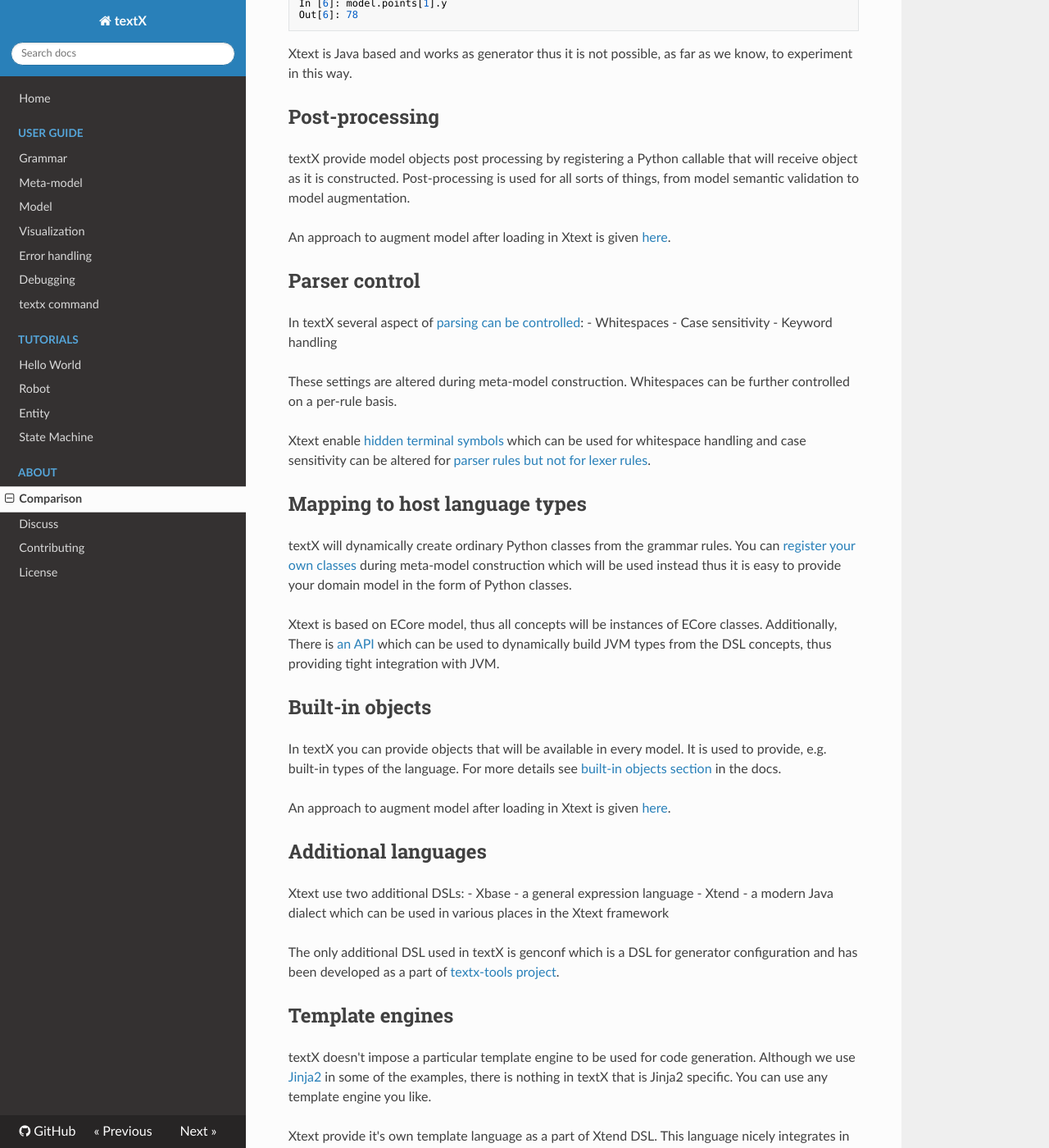
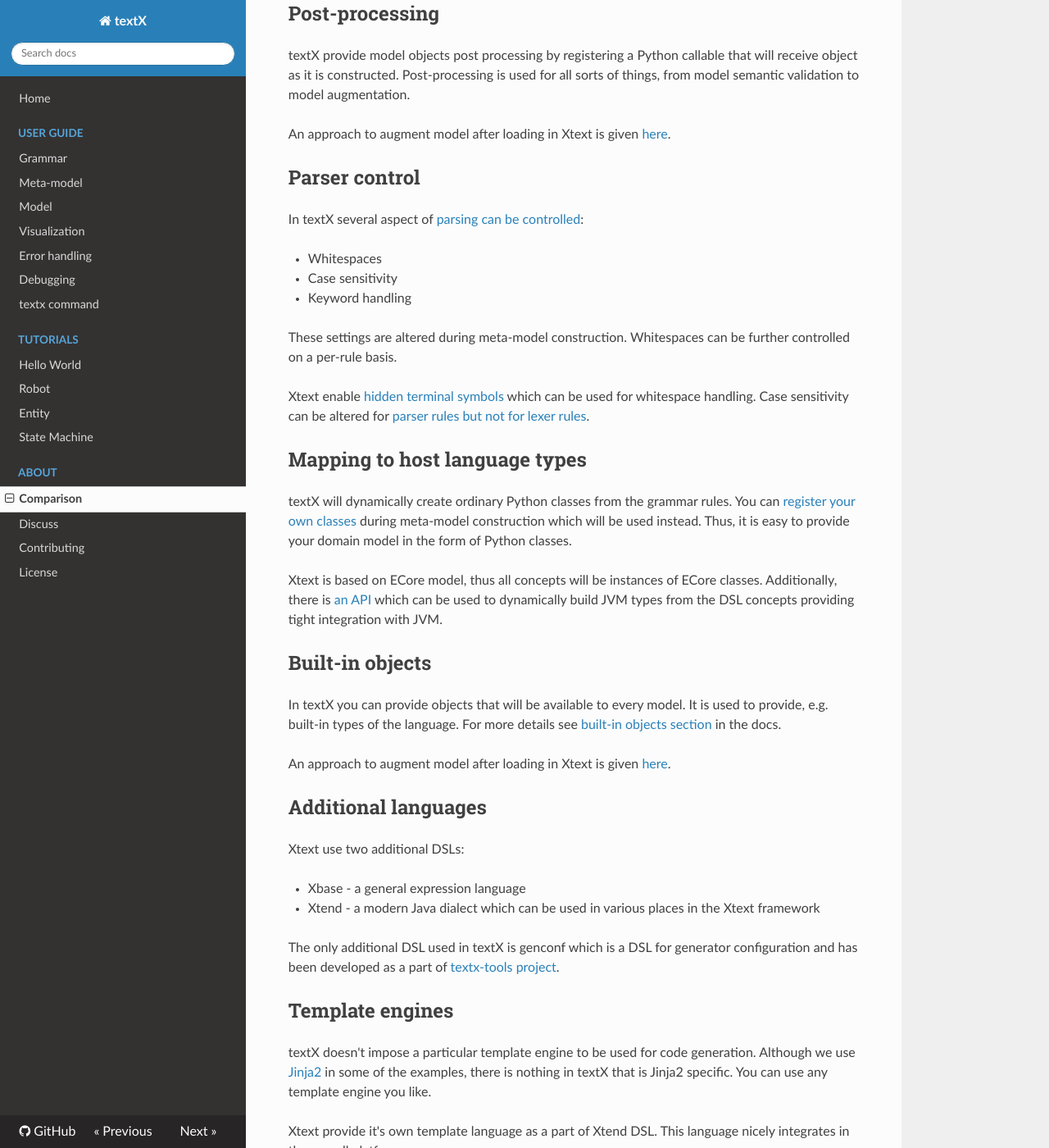
Before and after one commit to textX/textX, an MkDocs documentation site: the page built from docs/about/comparison.md, in a window 1280 px wide and 1400 px high, scrolled down 6414 px. Shown: the whole window at 82% size. Built offline with MkDocs 1.6.1, drawn with Linux system fonts in a browser that asks for light colours; nearby versions of some CDN libraries; old or Windows-style settings are respelled for this version of MkDocs; some of the changed text lies outside the part shown.

Commit message:
Style fixes in comparison section

````diff
--- a/docs/about/comparison.md
+++ b/docs/about/comparison.md
@@ -138,7 +138,7 @@
 In textX:
 
     ASCII:
-    /0x[0-7]([0-9]|[A-F])/;
+        /0x[0-7]([0-9]|[A-F])/;
 
 Literal Regex match can be used anywhere a regular match rule can be used.
 
@@ -298,16 +298,7 @@
 
 Example ipython session:
 
-```python
-Python 3.5.2 (default, Jun 28 2016, 08:46:01)
-Type "copyright", "credits" or "license" for more information.
-
-IPython 5.0.0 -- An enhanced Interactive Python.
-?         -> Introduction and overview of IPython's features.
-%quickref -> Quick reference.
-help      -> Python's own help system.
-object?   -> Details about 'object', use 'object??' for extra details.
-
+```ipython
 In [1]: from textx.metamodel import metamodel_from_str
 
 In [2]: mm = metamodel_from_str("""
@@ -348,16 +339,17 @@
 
 In textX several aspect of [parsing can be
 controlled](../metamodel#parser-configuration):
+
 - Whitespaces
 - Case sensitivity
 - Keyword handling
 
-These settings are altered during meta-model construction.
-Whitespaces can be further controlled on a per-rule basis.
+These settings are altered during meta-model construction.  Whitespaces can be
+further controlled on a per-rule basis.
 
 Xtext enable [hidden terminal
 symbols](http://www.eclipse.org/Xtext/documentation/301_grammarlanguage.html#hidden-terminals)
-which can be used for whitespace handling and case sensitivity can be altered
+which can be used for whitespace handling. Case sensitivity can be altered
 for [parser rules but not for lexer
 rules](http://stackoverflow.com/questions/30889847/match-string-in-xtext-regardless-of-upper-lower-case).
 
@@ -366,18 +358,18 @@
 
 textX will dynamically create ordinary Python classes from the grammar rules.
 You can [register your own classes](../metamodel#custom-classes) during
-meta-model construction which will be used instead thus it is easy to provide
+meta-model construction which will be used instead. Thus, it is easy to provide
 your domain model in the form of Python classes.
 
 Xtext is based on ECore model, thus all concepts will be instances of ECore
-classes. Additionally, There is [an
+classes. Additionally, there is [an
 API](http://www.eclipse.org/Xtext/documentation/305_xbase.html) which can be
-used to dynamically build JVM types from the DSL concepts, thus providing tight
+used to dynamically build JVM types from the DSL concepts providing tight
 integration with JVM.
 
 ## Built-in objects
 
-In textX you can provide objects that will be available in every model. It is
+In textX you can provide objects that will be available to every model. It is
 used to provide, e.g. built-in types of the language. For more details see
 [built-in objects section](../metamodel#built-in-objects) in the docs.
 
@@ -387,6 +379,7 @@
 ## Additional languages
 
 Xtext use two additional DSLs:
+
 - Xbase - a general expression language
 - Xtend - a modern Java dialect which can be used in various places in the
   Xtext framework
````
